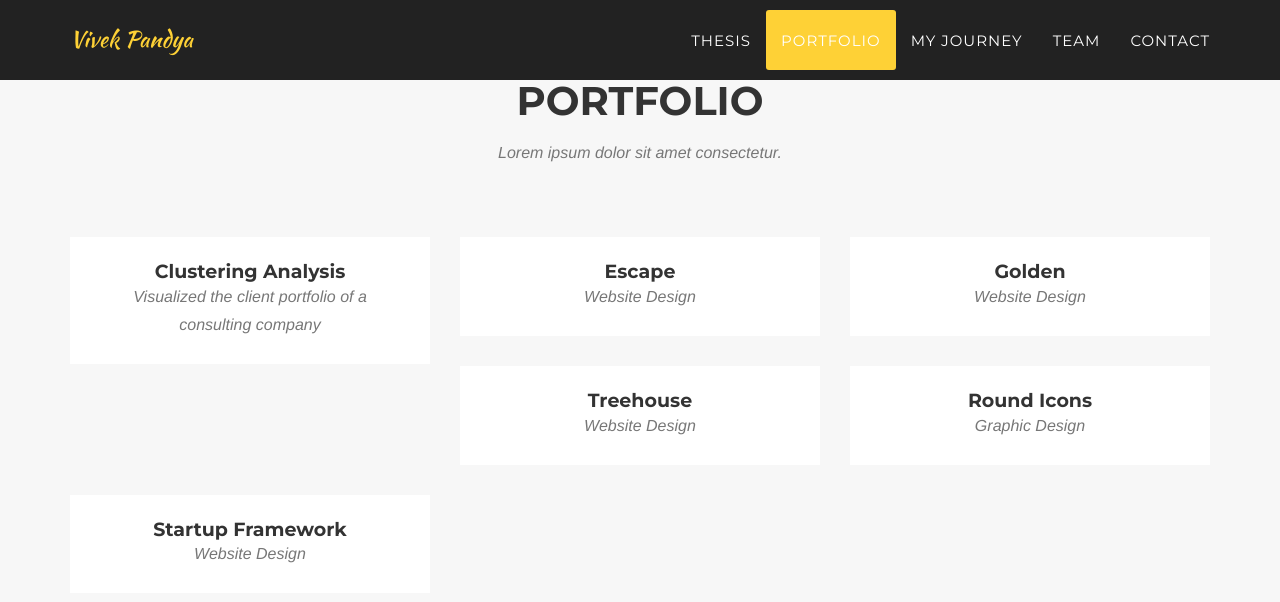
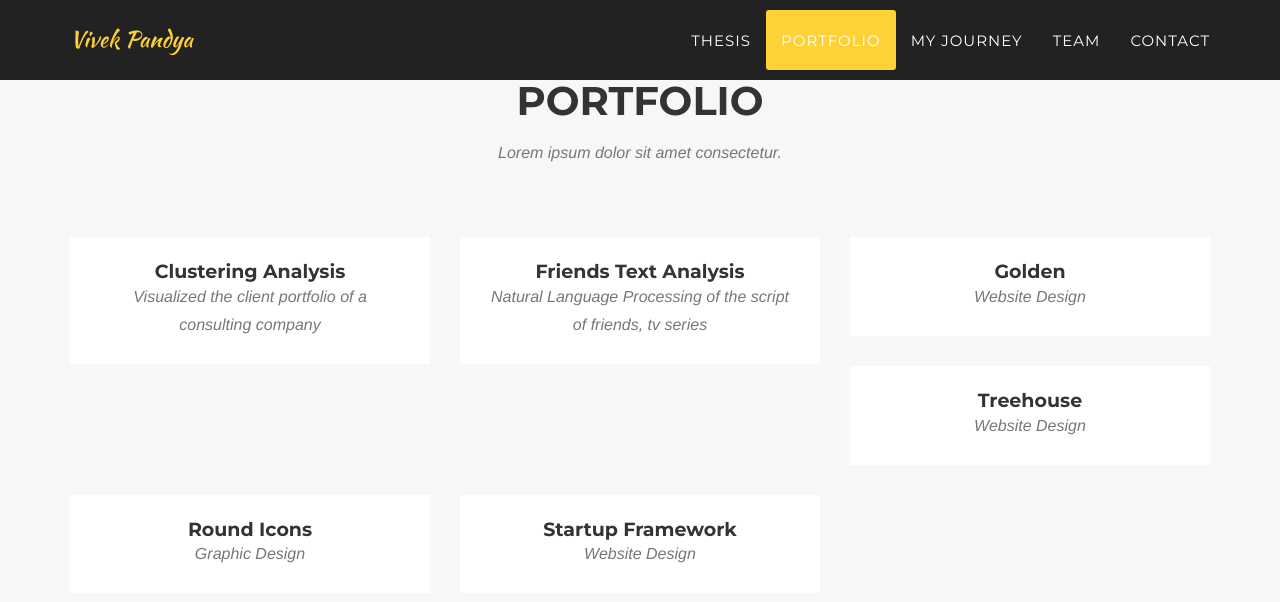
Before and after one commit to vivekp1705/vivekpandya, a Jekyll site: the page built from _posts/2014-07-17-project-2.markdown, in a window 1280 px wide and 900 px high, scrolled down 1788 px. Shown: the top 602 px of the window. Built offline with Jekyll 4.4.1, drawn with Linux system fonts in a browser that asks for light colours; some web fonts are replaced; some of the changed lines change nothing that is shown.

Commit message:
Update 2014-07-17-project-2.markdown

```diff
--- a/_posts/2014-07-17-project-2.markdown
+++ b/_posts/2014-07-17-project-2.markdown
@@ -1,15 +1,14 @@
 ---
-title: Escape
-subtitle: Website Design
+title: Friends Text Analysis
+subtitle: Natural Language Processing of the script of friends, tv series
 layout: default
 modal-id: 2
-date: 2014-07-17
+date: 2023-04-18
 img: escape.png
 thumbnail: escape-thumbnail.png
 alt: image-alt
-project-date: April 2014
-client: Start Bootstrap
-category: Web Development
-description: Lorem ipsum dolor sit amet, usu cu alterum nominavi lobortis. At duo novum diceret. Tantas apeirian vix et, usu sanctus postulant inciderint ut, populo diceret necessitatibus in vim. Cu eum dicam feugiat noluisse.
+project-date: April 2023
+category: Natural Language Processing (NLP)
+description: This project involved scraping the script of friends from HTML and XML using R, transformations, cleansing and then performing statistical tests, and analysis on the script to determine specific answers to questions. One of the key analyses was to demonstrate the hypothesis of having racial content that objectifies women, in general, using data. Scientific annotations like sentiment analysis, frequency and verbosity were also demonstrated in its findings. Check out the project - https://rpubs.com/vivekpandya501/friends_text_analysis
 
 ---
```
